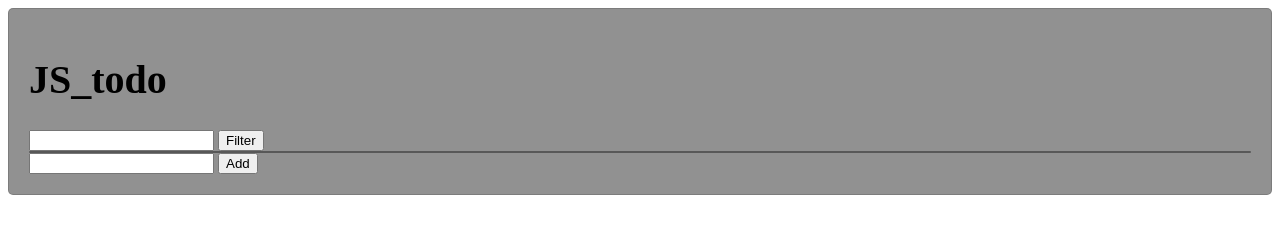
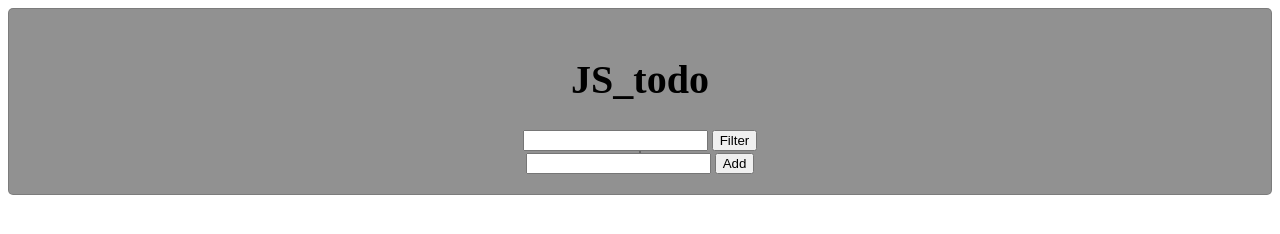
Before and after one commit to eync/JS_todo, a plain HTML site: page index.html in a window 1280 px wide. Drawn offline with Linux system fonts and the light colour scheme.

Commit message:
Update index.html

```diff
--- a/index.html
+++ b/index.html
@@ -6,7 +6,7 @@
     <title>Document</title>
     <style>
         .main {
-        display: flex; flex:1; flex-direction:column; justify-content:center;border-radius:5px;border:1px solid #3d3d3d40; background:#3d3d3d90; padding: 20px;
+        display: flex; flex:1; flex-direction:column;align-items:center; justify-content:center;border-radius:5px;border:1px solid #3d3d3d40; background:#3d3d3d90; padding: 20px;
         }
         #header h1 {font-size:40px;}
         #box {border-radius:5px;border:1px solid #3d3d3d40; background:#3d3d3d90}
```
